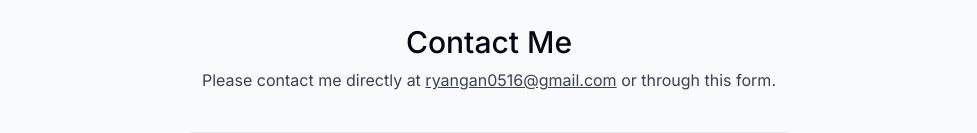
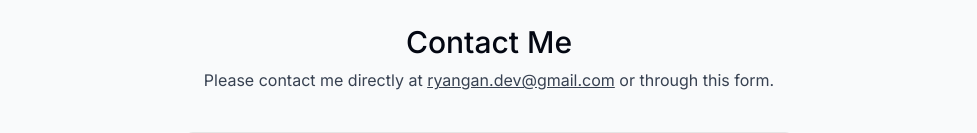
Before and after one commit to ryangandev/ryangan-portfolio, a Next.js app: page / in a window 1280 px wide. Shown: the part 3507-3640 px from the top of the page, without its empty margins (151-1128 px from the left). Built offline with nearby package versions, Linux system fonts and the light colour scheme; no server answers.

Commit message:
Updated emails and github username

```diff
--- a/src/components/contact.tsx
+++ b/src/components/contact.tsx
@@ -34,7 +34,7 @@ export default function Contact() {
             <p className="text-gray-700 -mt-6 dark:text-white/80">
                 Please contact me directly at{' '}
                 <a className="underline" href="mailto:example@gmail.com">
-                    ryangan0516@gmail.com
+                    ryangan.dev@gmail.com
                 </a>{' '}
                 or through this form.
             </p>
--- a/src/components/intro.tsx
+++ b/src/components/intro.tsx
@@ -125,7 +125,7 @@ export default function Intro() {
                     </a>
                     <a
                         className="bg-white p-3 flex items-center text-[1.35rem] rounded-full focus:scale-[1.15] hover:scale-[1.15] active:scale-105 transition cursor-pointer borderBlack dark:bg-white/10"
-                        href="https://github.com/ryangan516"
+                        href="https://github.com/ryangandev"
                         target="_blank"
                     >
                         <SocialMediaIcon type={SocialMedia.GitHub} />
```
Also changed, not shown: 1 other file (tests, documents, lock files or other folders).
